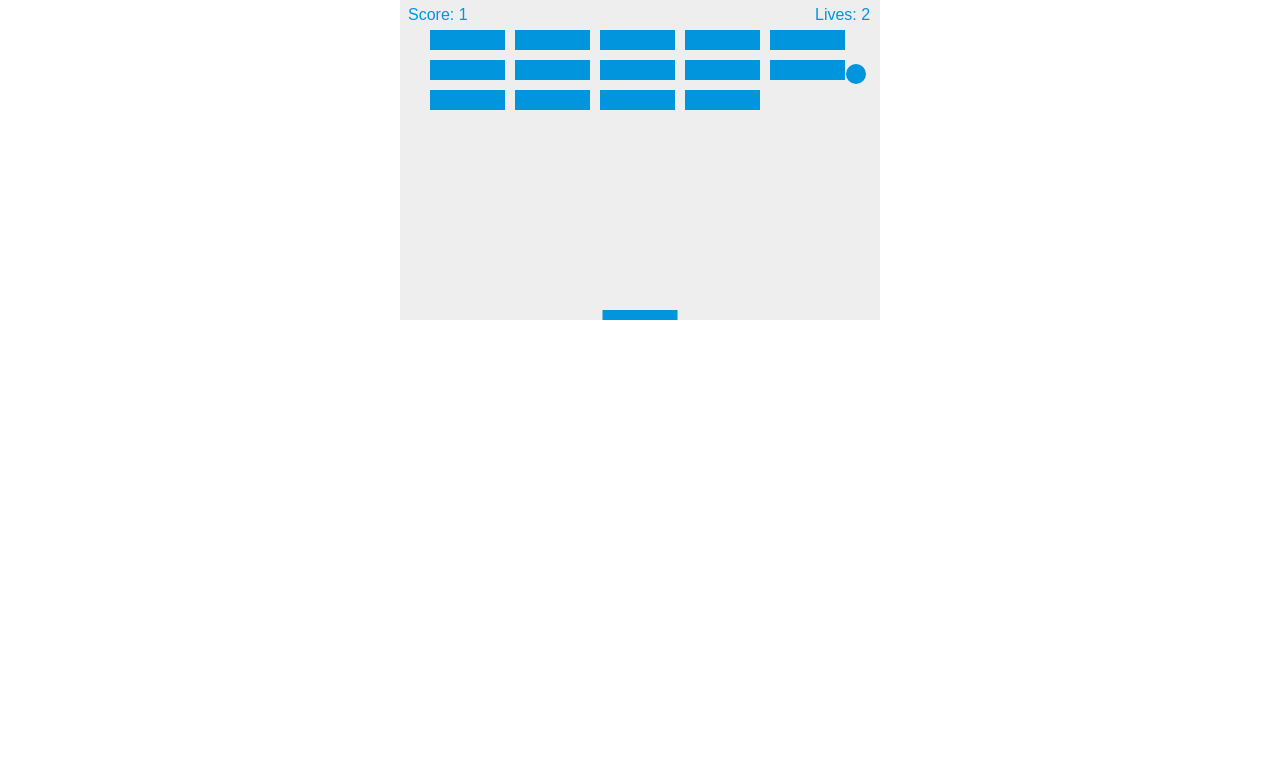
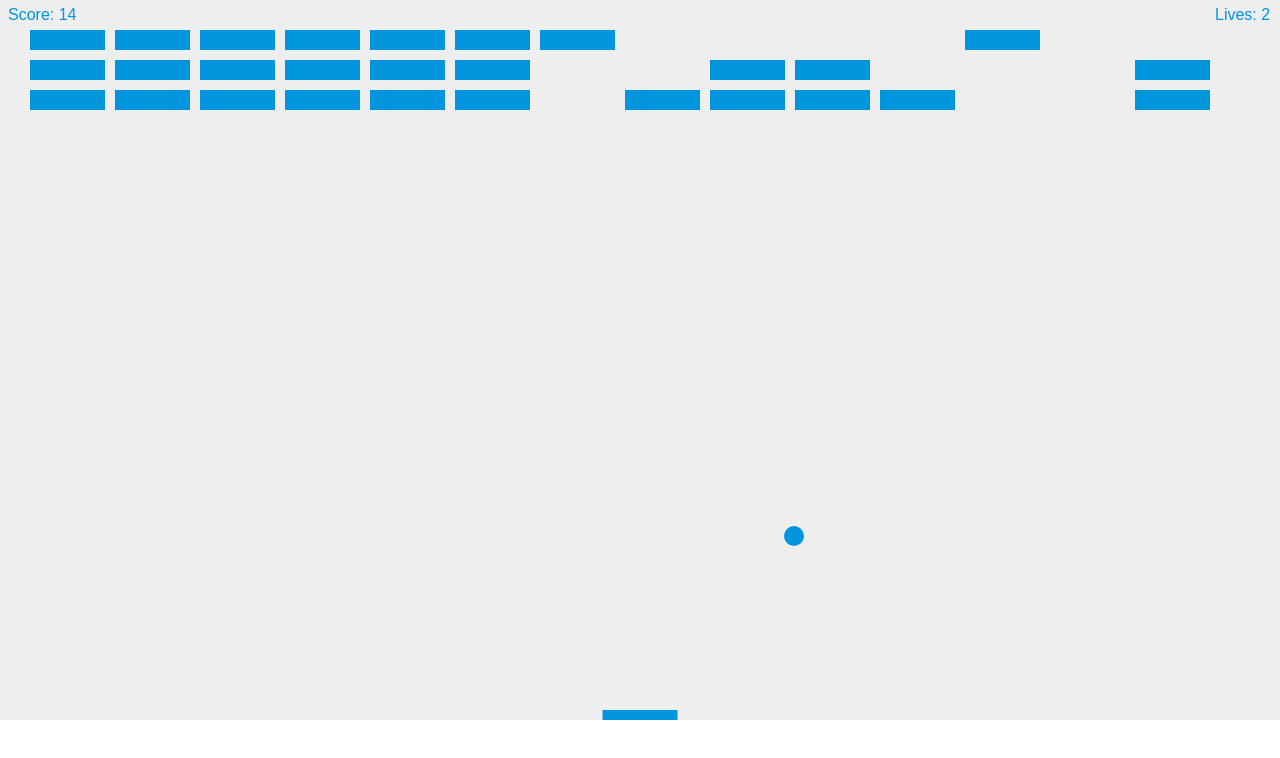
Before and after one commit to singh-saurabh/sliding-breaker, a plain HTML site: page index.html in a window 1280 px wide. Drawn offline with Linux system fonts and the light colour scheme.

Commit message:
Increase in screen size and marginal speed up to the ball

```diff
--- a/index.html
+++ b/index.html
@@ -10,15 +10,15 @@
 </head>
 <body>
 
-<canvas id="myCanvas" width="480" height="320"></canvas>
+<canvas id="myCanvas" width="1280" height="720"></canvas>
 
 <script>
 var canvas = document.getElementById("myCanvas");
 var ctx = canvas.getContext("2d");
 var x = canvas.width/2;
 var y = canvas.height-30;
-var dx = 2.00;
-var dy = -2.00;
+var dx = 7.00;
+var dy = -7.00;
 var ballRadius = 10;
 var paddleHeight = 10;
 var paddleWidth = 75;
@@ -27,7 +27,7 @@ var rightPressed = false;
 var leftPressed = false;
 var gameSpeed = 10;
 var brickRowCount = 3;
-var brickColumnCount = 5;
+var brickColumnCount = 14;
 var brickWidth = 75;
 var brickHeight = 20;
 var brickPadding = 10;
@@ -109,8 +109,8 @@ function draw() {
         else {
         x = canvas.width/2;
         y = canvas.height-30;
-        dx = 2;
-        dy = -2;
+        dx = 7;
+        dy = -7;
         paddleX = (canvas.width-paddleWidth)/2;
         }
       }
```
